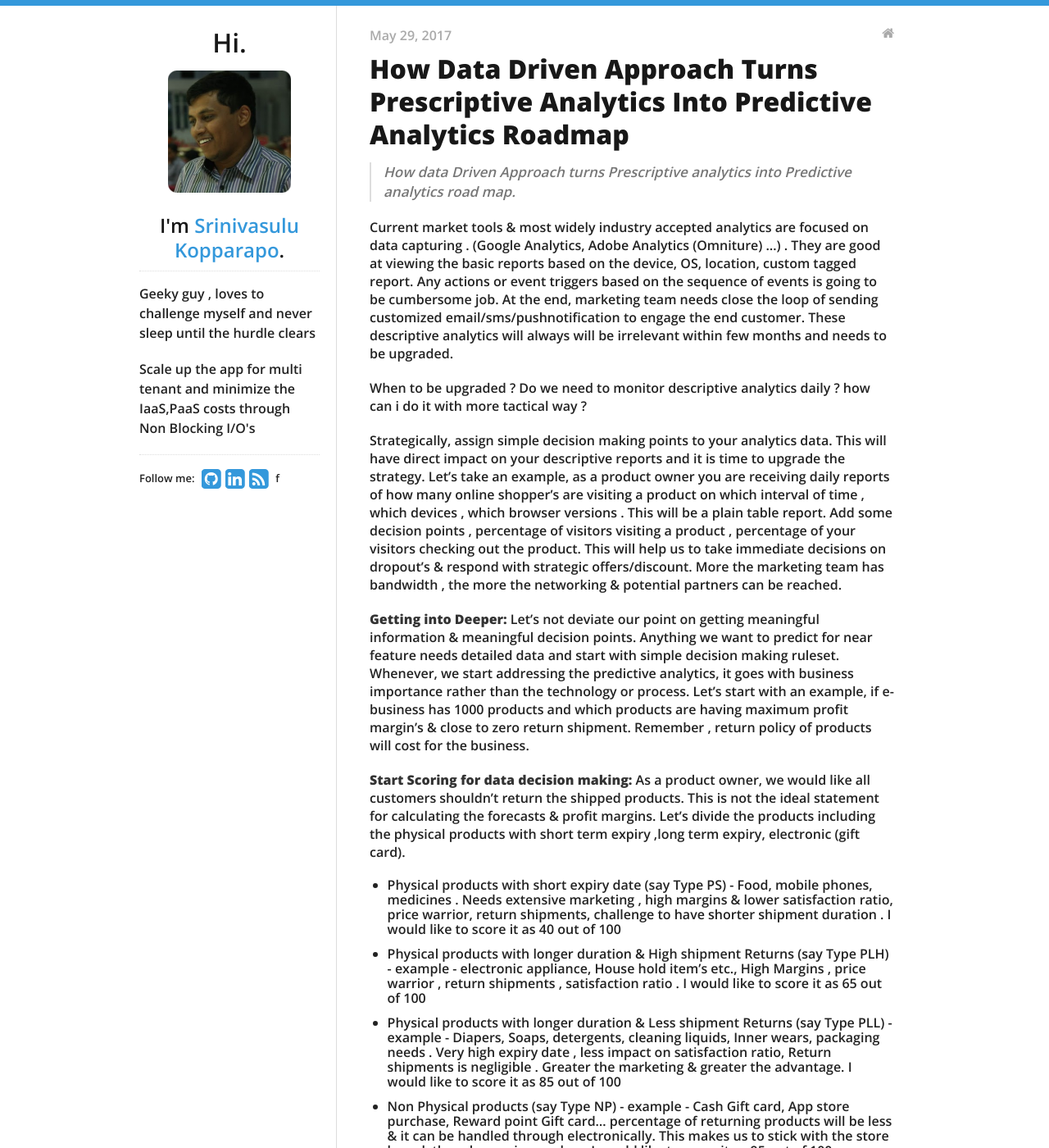
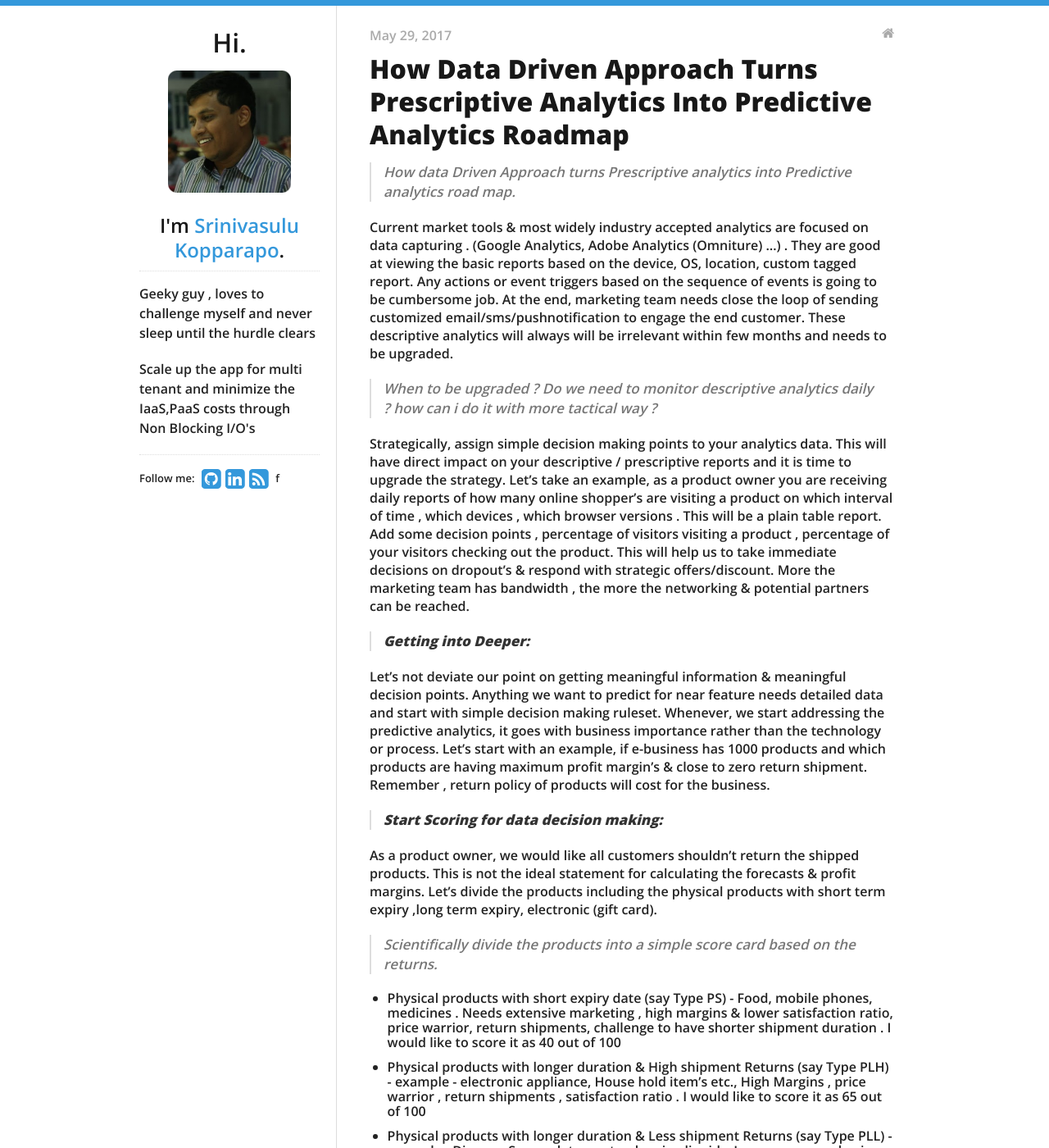
Before and after one commit to cnuonline/cnuonline.github.io, a Jekyll site: the page built from _posts/2017-05-29-HOW-DATA-DRIVEN-APPROACH-TURNS-Prescriptive-ANALYTICS-INTO-Predictive-ANALYTICS-ROADMAP.md, in a window 1280 px wide and 1400 px high. Shown: the whole window at 82% size. Built offline with Jekyll 4.4.1, drawn with Linux system fonts in a browser that asks for light colours; nearby versions of some CDN libraries; our own code applies the rules of GitHub Pages for plain Markdown files.

Commit message:
Adding subheadings

```diff
--- a/_posts/2017-05-29-HOW-DATA-DRIVEN-APPROACH-TURNS-Prescriptive-ANALYTICS-INTO-Predictive-ANALYTICS-ROADMAP.md
+++ b/_posts/2017-05-29-HOW-DATA-DRIVEN-APPROACH-TURNS-Prescriptive-ANALYTICS-INTO-Predictive-ANALYTICS-ROADMAP.md
@@ -3,16 +3,20 @@
 
 Current market tools & most widely industry accepted analytics are focused on data capturing . (Google Analytics, Adobe Analytics (Omniture) ...) . They are good at viewing the basic reports based on the device, OS, location, custom tagged report.   Any actions or event triggers based on the sequence of events is going to be cumbersome job. At the end,  marketing team needs close the loop of sending customized email/sms/pushnotification to engage the end customer.  These descriptive analytics will always will be irrelevant within few months and needs to be upgraded.
 
-When to be upgraded ? Do we need to monitor descriptive analytics daily ? how can i do it with more tactical way ?
+> When to be upgraded ? Do we need to monitor descriptive analytics daily ? how can i do it with more tactical way ?
 
-Strategically, assign simple decision making points to your analytics data.   This will have direct impact on your descriptive reports and it is time to upgrade the strategy. Let's take an example,  as a product owner you are receiving daily reports of how many online shopper's are visiting a product on which interval of time , which devices , which browser versions . This will be a plain table report.  Add some decision points , percentage of visitors visiting a product , percentage of your visitors checking out the product.  This will help us to take immediate decisions on dropout's & respond with strategic offers/discount.  More the marketing team has bandwidth , the more the networking & potential partners can be reached.
+Strategically, assign simple decision making points to your analytics data.   This will have direct impact on your descriptive / prescriptive  reports and it is time to upgrade the strategy. Let's take an example,  as a product owner you are receiving daily reports of how many online shopper's are visiting a product on which interval of time , which devices , which browser versions . This will be a plain table report.  Add some decision points , percentage of visitors visiting a product , percentage of your visitors checking out the product.  This will help us to take immediate decisions on dropout's & respond with strategic offers/discount.  More the marketing team has bandwidth , the more the networking & potential partners can be reached.
 
-**Getting into Deeper:**
+>**Getting into Deeper:**
+
 Let's not deviate our point on getting meaningful information & meaningful decision points.  Anything we want to predict for near feature needs detailed data and start with simple decision making ruleset. Whenever, we start addressing the predictive analytics, it goes with business importance rather than the technology or process.  Let's start with an example, if e-business has 1000 products and which products are having maximum profit margin's & close to zero return shipment. Remember , return policy of products will cost for the business.
 
-**Start Scoring for data decision making:**
+>**Start Scoring for data decision making:**
+
 As a product owner, we would like all customers shouldn't return the shipped products.
 This is not the ideal statement for calculating the forecasts & profit margins. Let's divide the products including the physical products with short term expiry ,long term expiry,  electronic (gift card).
+
+> Scientifically divide the products into a simple score card based on the returns.
 
  - Physical products with short expiry date (say Type PS) - Food, mobile phones, medicines . Needs extensive marketing , high margins & lower satisfaction ratio, price warrior, return shipments, challenge to have shorter shipment duration .  I would like to score it as 40 out of 100
  - Physical products with longer duration & High shipment Returns (say Type PLH) - example - electronic appliance, House hold item's etc.,  High Margins , price warrior , return shipments , satisfaction ratio .  I would like to score it as 65 out of 100
```
